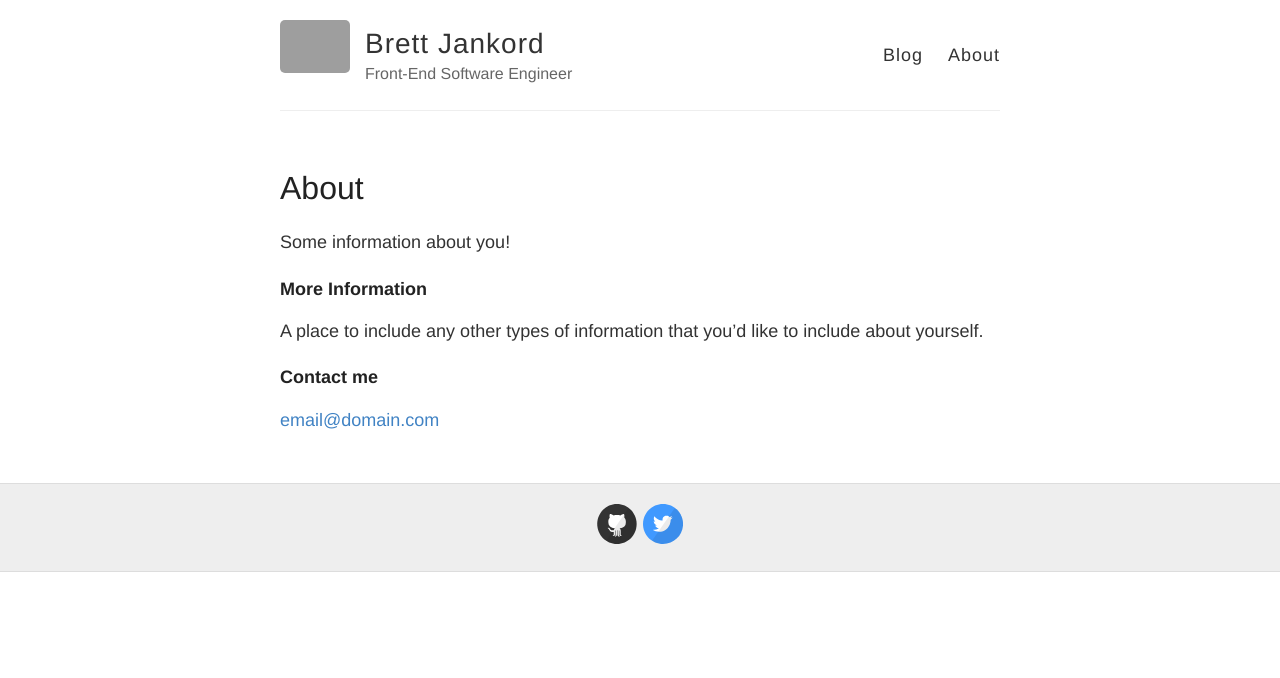
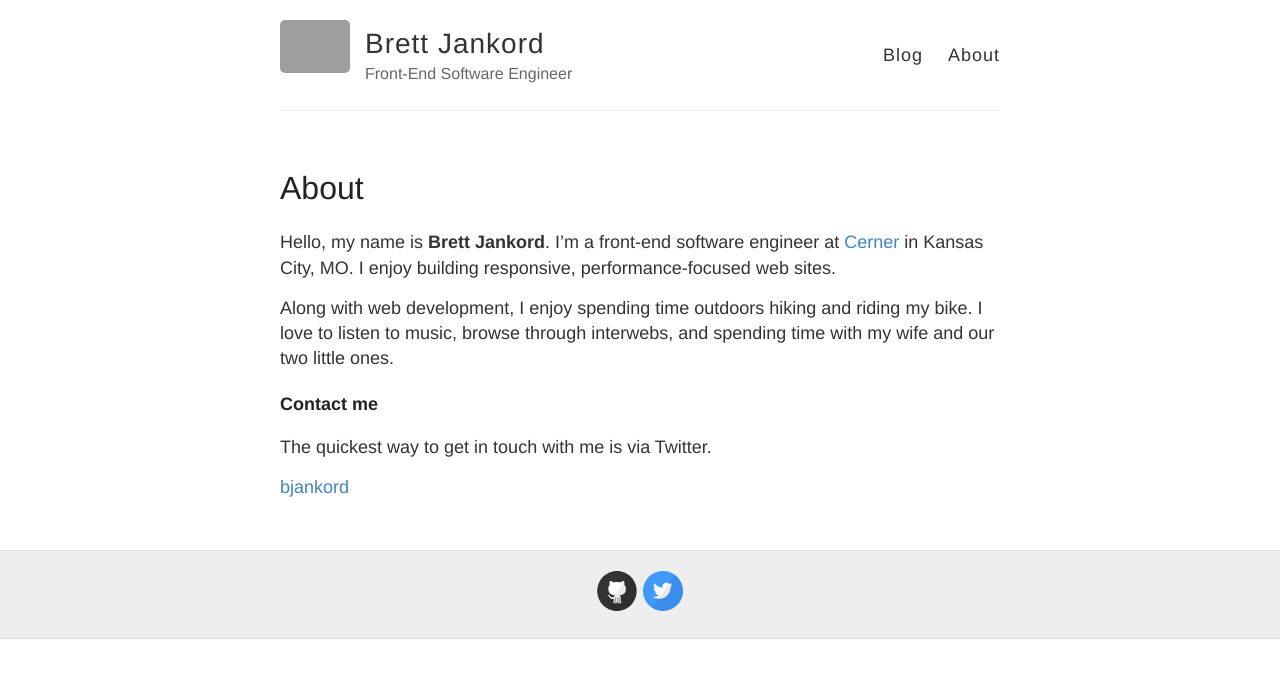
Before and after one commit to bjankord/bjankord.github.io, a Jekyll site: the page built from about.md, in a window 1280 px wide. Shown: the top 678 px of the page. Built offline with Jekyll 4.4.1, drawn with Linux system fonts in a browser that asks for light colours; grey boxes are pictures that could not be loaded.

Commit message:
Updated about.md

```diff
--- a/about.md
+++ b/about.md
@@ -1,14 +1,16 @@
 ---
 layout: page
 title: About
+published: true
 ---
 
-Some information about you!
+Hello, my name is **Brett Jankord**. I’m a front-end software engineer at [Cerner](http://www.cerner.com/) in Kansas City, MO. I enjoy building responsive, performance-focused web sites.
 
-### More Information
+Along with web development, I enjoy spending time outdoors hiking and riding my bike. I love to listen to music, browse through interwebs, and spending time with my wife and our two little ones.
 
-A place to include any other types of information that you'd like to include about yourself.
 
 ### Contact me
 
-[email@domain.com](mailto:email@domain.com)
+The quickest way to get in touch with me is via Twitter.
+
+[bjankord](https://twitter.com/bjankord)
```
